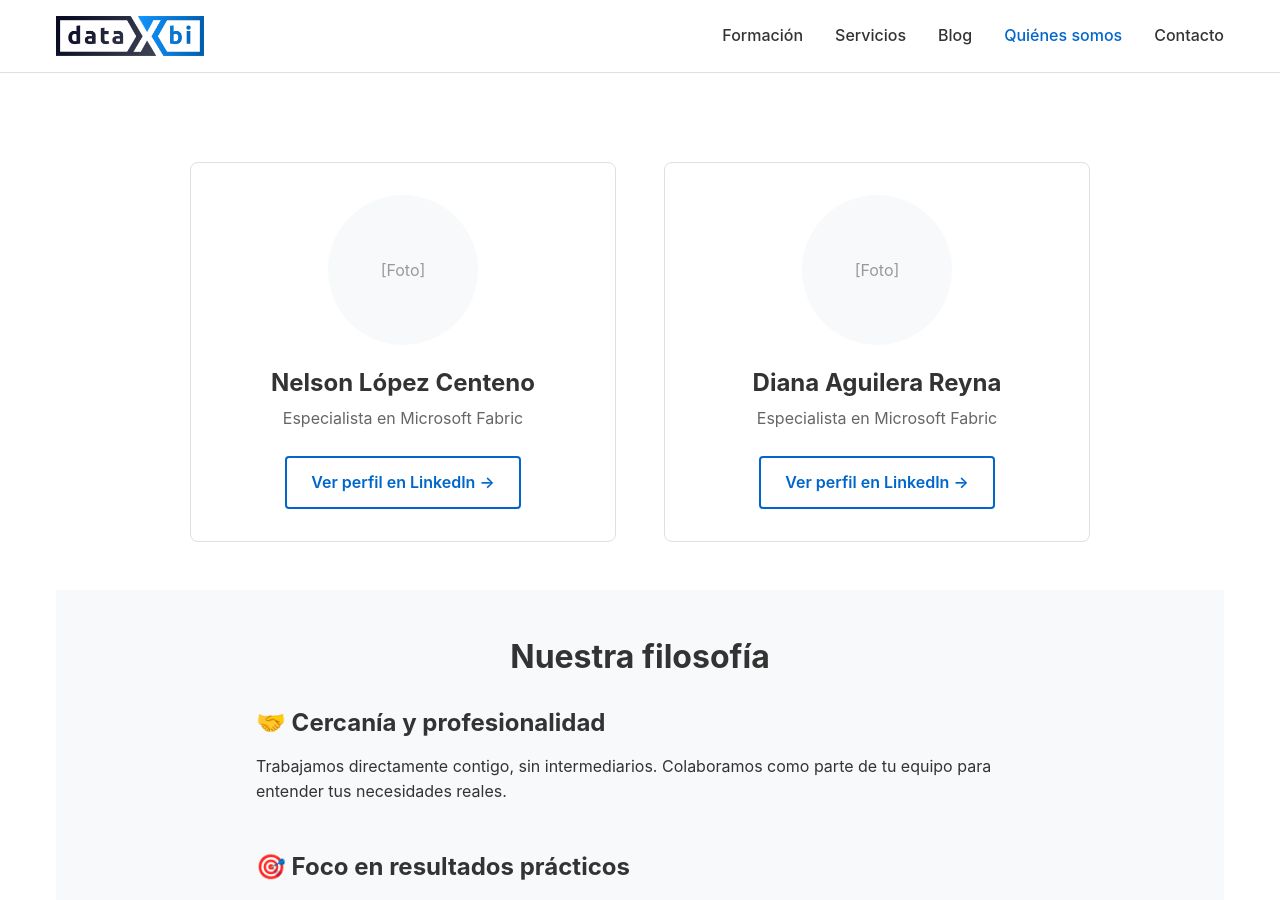
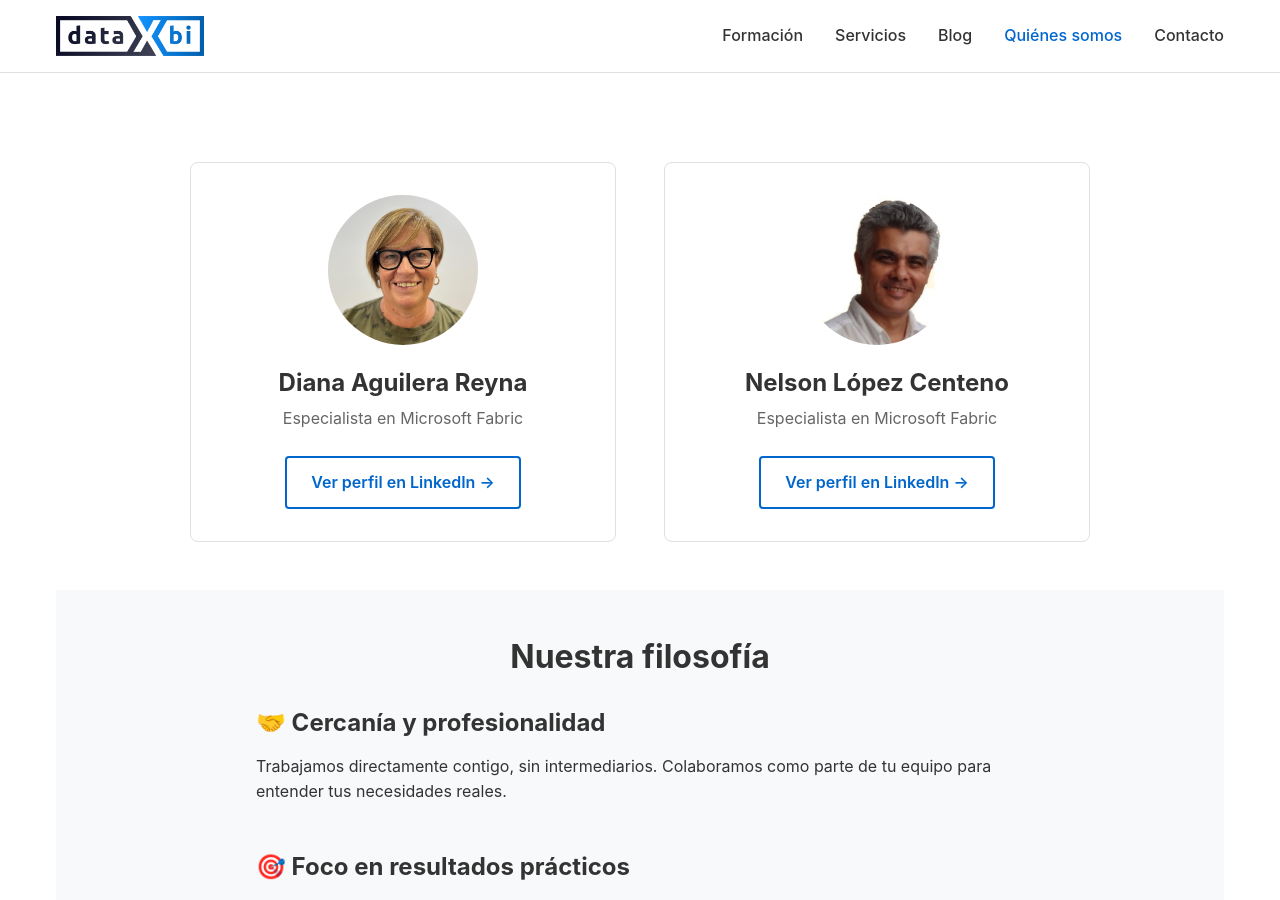
Before and after one commit to dataxbi/dataxbi.github.io, a Jekyll site: the page built from quienes-somos/index.html, in a window 1280 px wide and 900 px high, scrolled down 341 px. Built offline with Jekyll 4.4.1, drawn with Linux system fonts in a browser that asks for light colours.

Commit message:
Cambiar orden de perfiles (Diana primero) y añadir fotos en quiénes somos

```diff
--- a/_config.yml
+++ b/_config.yml
@@ -13,10 +13,12 @@ brand:
 
 # Socios
 team:
+  - name: "Diana Aguilera Reyna"
+    linkedin: "https://www.linkedin.com/in/diana-aguilera-reyna/"
+    photo: "foto_diana.png"
   - name: "Nelson López Centeno"
     linkedin: "https://www.linkedin.com/in/nelson-lopez-centeno/"
-  - name: "Diana Aguilera Reyna"
-    linkedin: "https://www.linkedin.com/in/diana-aguilera-reyna/"
+    photo: "foto_nelson.jpg"
 
 # Redes sociales
 social:
--- a/quienes-somos/index.html
+++ b/quienes-somos/index.html
@@ -24,8 +24,8 @@ permalink: /quienes-somos/
 
       {% for member in site.team %}
       <div class="card" style="text-align: center;">
-        <div style="width: 150px; height: 150px; margin: 0 auto 1.5rem; background-color: var(--color-bg-light); border-radius: 50%; display: flex; align-items: center; justify-content: center; color: #999;">
-          [Foto]
+        <div style="width: 150px; height: 150px; margin: 0 auto 1.5rem; border-radius: 50%; overflow: hidden;">
+          <img src="{{ site.baseurl }}/assets/images/{{ member.photo }}" alt="{{ member.name }}" style="width: 100%; height: 100%; object-fit: cover;">
         </div>
         <h2 style="font-size: 1.5rem; margin-bottom: 0.5rem;">{{ member.name }}</h2>
         <p style="color: var(--color-text-light); margin-bottom: 1.5rem;">Especialista en Microsoft Fabric</p>
```
Also changed, not shown: assets/images/foto_diana.png (added), assets/images/foto_nelson.jpg (added).
